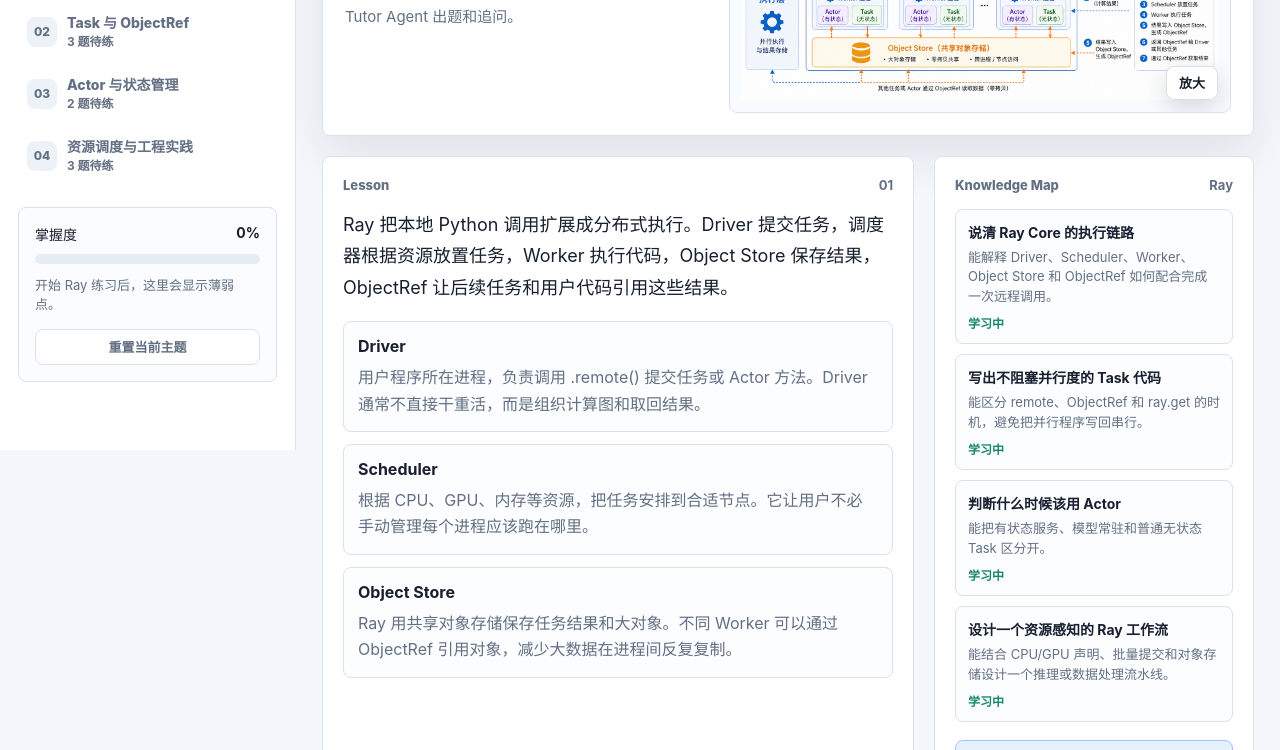
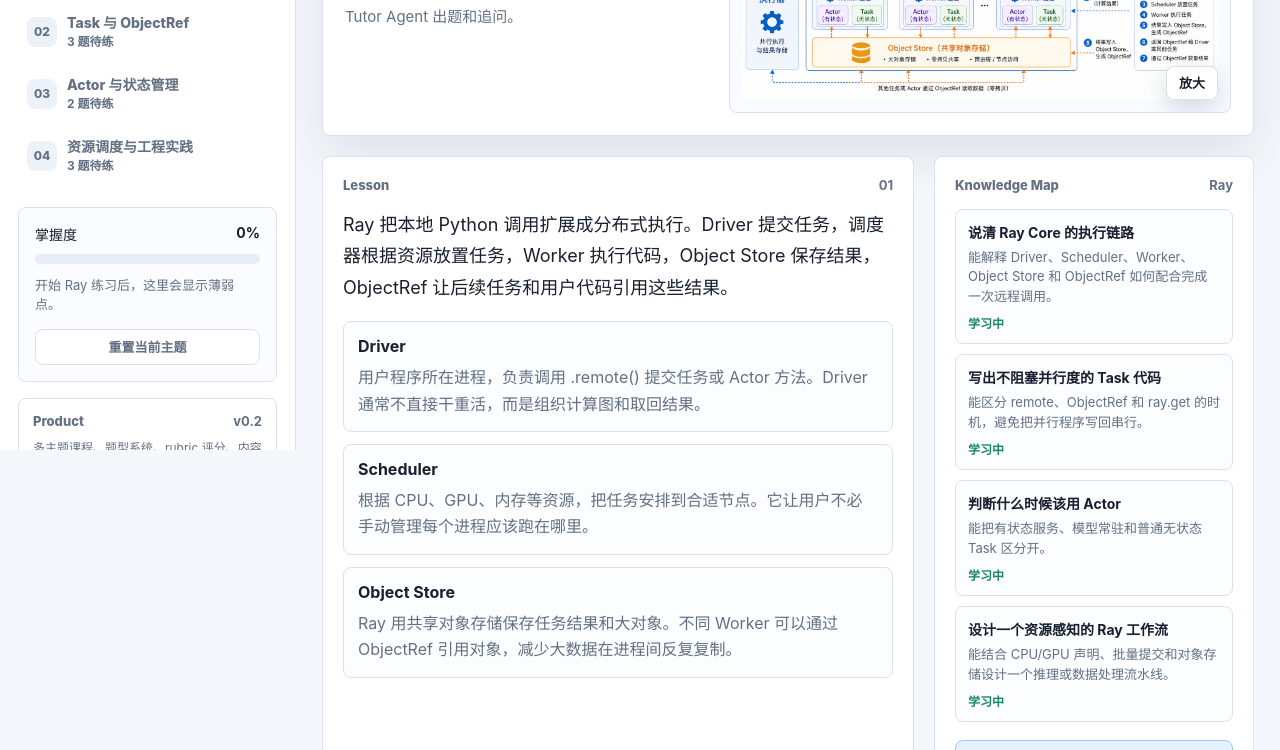
Before and after one commit to handsomelys/vibe_learner, a website: page index.html in a window 1280 px wide. Shown: the part 350-1100 px from the top of the page. Drawn offline with Linux system fonts and the light colour scheme.

Commit message:
Show product stage in sidebar

```diff
--- a/index.html
+++ b/index.html
@@ -37,6 +37,15 @@
           </div>
           <p id="progressHint">完成练习后，这里会显示你的薄弱点。</p>
           <button class="reset-button" id="resetProgress" type="button">重置当前主题</button>
+        </section>
+
+        <section class="release-panel" aria-label="产品阶段">
+          <div class="section-heading compact">
+            <span>Product</span>
+            <strong>v0.2</strong>
+          </div>
+          <p>多主题课程、题型系统、rubric 评分、内容校验。</p>
+          <small>Next: Survey Agent 离线报告和审核流。</small>
         </section>
       </aside>
 
--- a/styles.css
+++ b/styles.css
@@ -286,6 +286,31 @@
   color: var(--ink);
   border-color: #9fc5ff;
   background: var(--accent-soft);
+}
+
+.release-panel {
+  margin-top: 16px;
+  padding: 14px;
+  border: 1px solid var(--line);
+  border-radius: 8px;
+  background: #ffffff;
+}
+
+.release-panel p,
+.release-panel small {
+  display: block;
+  color: var(--muted);
+  font-size: 12px;
+  line-height: 1.5;
+}
+
+.release-panel p {
+  margin-bottom: 8px;
+}
+
+.release-panel small {
+  color: var(--green);
+  font-weight: 780;
 }
 
 .workspace {
```
Also changed, not shown: DEVELOPMENT_PLAN.md (+1 -0 lines), README.md.
